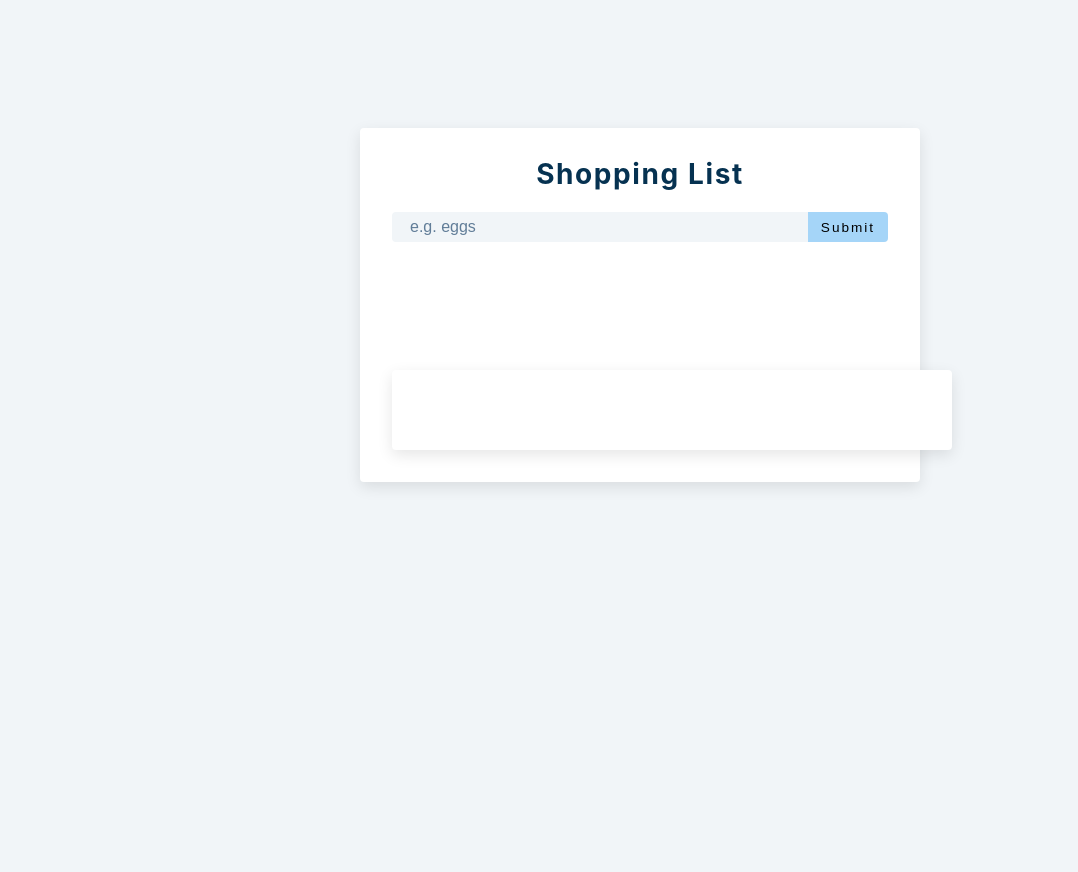
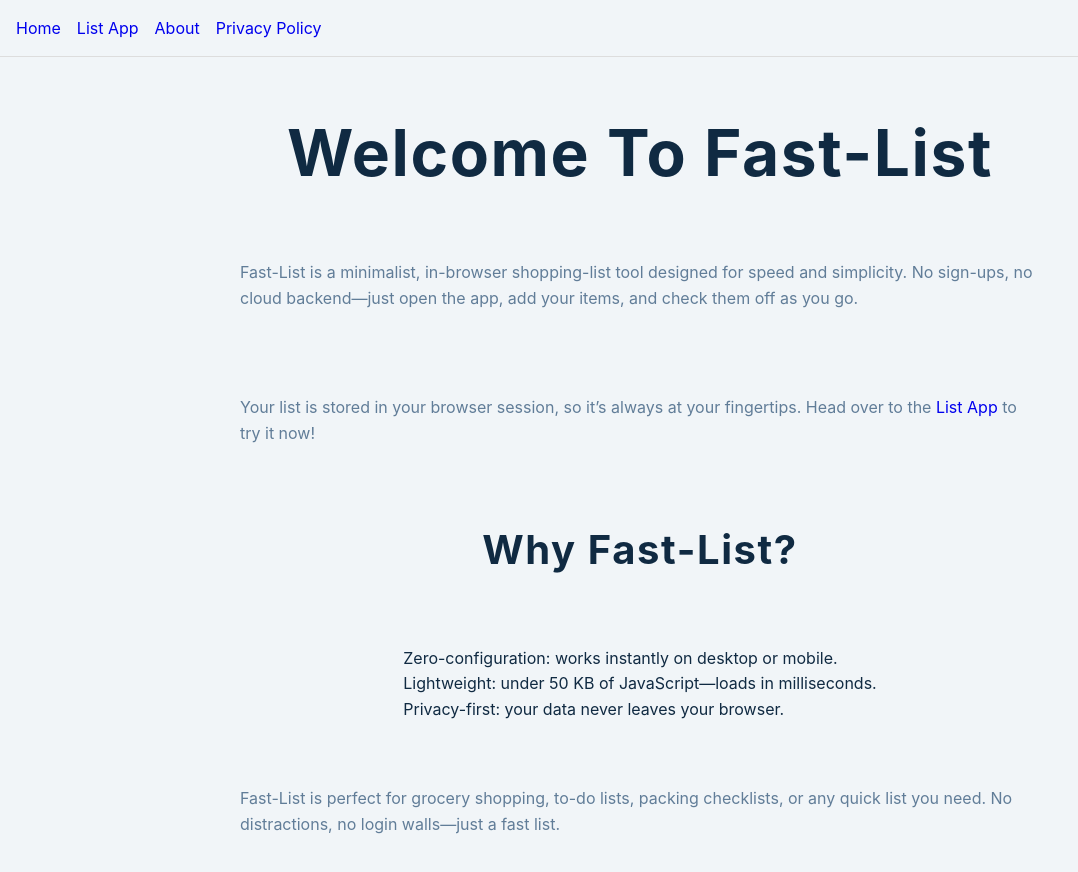
Before and after one commit to afplana/shopping-list, a React (Create React App) app: page / in a window 1280 px wide. Shown: the top 872 px of the page, without its empty margins (0-1078 px from the left). Before the commit the page ends 800 px from the top, so only its background shows below. Built offline with nearby package versions, Linux system fonts and the light colour scheme.

Commit message:
feat: add Router, NavBar, Home/About/Privacy pages

```diff
--- a/package.json
+++ b/package.json
@@ -13,6 +13,7 @@
     "react": "^17.0.2",
     "react-dom": "^17.0.2",
     "react-icons": "^4.3.1",
+    "react-router-dom": "^6.30.1",
     "react-scripts": "4.0.3",
     "typescript": "^4.4.3",
     "web-vitals": "^1.1.2"
@@ -40,5 +41,8 @@
       "last 1 firefox version",
       "last 1 safari version"
     ]
+  },
+  "devDependencies": {
+    "@types/react-router-dom": "^5.3.3"
   }
 }
--- a/src/App.tsx
+++ b/src/App.tsx
@@ -1,99 +1,19 @@
-import { FunctionComponent, useEffect, useState } from 'react';
-import Alert from './Alert'
-import List from './List'
-import AdComponent from './AdComponent'
+import { Routes, Route } from 'react-router-dom';
+import NavBar from './components/NavBar';
+import Home from './pages/Home';
+import FastList from './pages/FastList';
+import About from './pages/About';
+import Privacy from './pages/Privacy';
 
-import { ShoppingItem, AlertStatus, AlertType } from './types'
-
-const getLocalStorage: (() => ShoppingItem[]) = () => {
-  let list = localStorage.getItem('list');
-  if (list) {
-    return JSON.parse(list) as ShoppingItem[];
-  } else {
-    return [] as ShoppingItem[];
-  }
-}
-
-const emptyShoppingItems: ShoppingItem[] = []
-const alertStatus: AlertStatus = { show: false, msg: '', type: AlertType.NULL }
-const editingId: string = '';
-
-const App: FunctionComponent = () => {
-  const [name, setName] = useState('');
-  const [list, setList] = useState(getLocalStorage);
-  const [isEditing, setIsEditing] = useState(false);
-  const [editID, setEditID] = useState(editingId);
-  const [alert, setAlert] = useState(alertStatus);
-
-  const handleSubmit = (e: any) => {
-    e.preventDefault();
-    if (!name) {
-      showAlert(true, AlertType.DANGER, 'please enter value');
-    } else if (name && isEditing) {
-      setList(list.map((it) => {
-        if (it.id === editID) {
-          return { ...it, title: name }
-        }
-        return it
-      }));
-      setName('');
-      setEditID('');
-      setIsEditing(false);
-      showAlert(true, AlertType.SUCCESS, 'value updated');
-    } else {
-      showAlert(true, AlertType.SUCCESS, 'item added to the list');
-      const newItem = { id: new Date().getTime().toString(), title: name };
-      setList([...list, newItem]);
-      setName('');
-    }
-  }
-
-  const showAlert = (show = false, type = AlertType.NULL, msg = '') => setAlert({ show, type, msg })
-
-  const clearList = () => {
-    showAlert(true, AlertType.DANGER, 'empty list');
-    setList(emptyShoppingItems);
-  }
-
-  const removeItem = (id: string) => {
-    showAlert(true, AlertType.DANGER, 'item removed');
-    setList(list.filter((item) => item.id !== id));
-  }
-
-  const editItem = (id: string) => {
-    const selectedItem: ShoppingItem = list.filter((item) => item.id === id)[0];
-    setIsEditing(true);
-    setEditID(id);
-    setName(selectedItem.title)
-  }
-
-  useEffect(() => {
-    localStorage.setItem('list', JSON.stringify(list));
-  }, [list]);
-
-  return (
-    <section className="section-center">
-      <form onSubmit={handleSubmit} className="grocery-form">
-        {alert.show && <Alert {...alert} removeAlert={showAlert} itemList={list} />}
-        <h3>shopping list</h3>
-        <div className="form-control">
-          <input type="text" className="grocery" placeholder="e.g. eggs" value={name} onChange={(e) => setName(e.target.value)} />
-          <button type="submit" className="submit-btn">
-            {isEditing ? 'edit' : 'submit'}
-          </button>
-        </div>
-      </form>
-
-      <AdComponent />
-
-      {list.length > 0 && (
-        <div className="grocery-container">
-          <List items={list} removeItem={removeItem} editItem={editItem} />
-          <button className="clear-btn" onClick={clearList}>clear items</button>
-        </div>
-      )}
-    </section>
-  );
-}
-
+const App: React.FC = () => (
+  <>
+    <NavBar />
+    <Routes>
+      <Route path="/" element={<Home />} />
+      <Route path="/fast-list" element={<FastList />} />
+      <Route path="/about" element={<About />} />
+      <Route path="/privacy" element={<Privacy />} />
+    </Routes>
+  </>
+);
 export default App;
--- a/src/Alert.tsx
+++ b/src/components/Alert.tsx
@@ -1,5 +1,5 @@
 import { FunctionComponent, useEffect } from 'react';
-import { ShoppingItem } from './types';
+import { ShoppingItem } from '../types';
 
 
 interface Props {
--- /dev/null
+++ b/src/components/NavBar.tsx
@@ -0,0 +1,11 @@
+import { Link } from 'react-router-dom';
+
+const NavBar: React.FC = () => (
+    <nav style={{ padding: '1rem', borderBottom: '1px solid #ddd' }}>
+        <Link to="/" style={{ marginRight: '1rem' }}>Home</Link>
+        <Link to="/fast-list" style={{ marginRight: '1rem' }}>List App</Link>
+        <Link to="/about" style={{ marginRight: '1rem' }}>About</Link>
+        <Link to="/privacy">Privacy Policy</Link>
+    </nav>
+);
+export default NavBar;
--- a/src/index.tsx
+++ b/src/index.tsx
@@ -2,10 +2,11 @@ import React from 'react';
 import ReactDOM from 'react-dom';
 import './index.css';
 import App from './App';
+import { BrowserRouter } from 'react-router-dom';
 
 ReactDOM.render(
-  <React.StrictMode>
+  <BrowserRouter>
     <App />
-  </React.StrictMode>,
+  </BrowserRouter>,
   document.getElementById('root')
 );
--- /dev/null
+++ b/src/pages/About.tsx
@@ -0,0 +1,20 @@
+const About: React.FC = () => (
+    <main style={{ maxWidth: 800, margin: '2rem auto', lineHeight: 1.6 }}>
+        <h1>About Fast-List</h1>
+        <p>
+            Fast-List was built by a solo developer who wanted a no-frills way to jot down lists on the go.
+            As a Senior Software Engineer and productivity enthusiast, I found existing apps too heavy or privacy-invasive.
+        </p>
+        <ul>
+            <li>Lightning-fast interface that opens in under a second.</li>
+            <li>No sign-in required—your data stays local to your browser.</li>
+            <li>Cross-platform support: works on any modern browser, desktop or mobile.</li>
+        </ul>
+        <p>
+            Whether you’re at the grocery store, planning your next trip,
+            or just making a quick to-do list, Fast-List is there in one click.
+        </p>
+        <p><em>— Your Name, Creator of Fast-List</em></p>
+    </main>
+);
+export default About;
--- /dev/null
+++ b/src/pages/FastList.tsx
@@ -0,0 +1,100 @@
+import { FunctionComponent, useEffect, useState } from 'react';
+import Alert from '../components/Alert'
+import List from '../List'
+import AdComponent from '../components/AdComponent'
+
+import { ShoppingItem, AlertStatus, AlertType } from '../types'
+
+const getLocalStorage: (() => ShoppingItem[]) = () => {
+    let list = localStorage.getItem('list');
+    if (list) {
+        return JSON.parse(list) as ShoppingItem[];
+    } else {
+        return [] as ShoppingItem[];
+    }
+}
+
+const emptyShoppingItems: ShoppingItem[] = []
+const alertStatus: AlertStatus = { show: false, msg: '', type: AlertType.NULL }
+const editingId: string = '';
+
+const FastList: FunctionComponent = () => {
+    const [name, setName] = useState('');
+    const [list, setList] = useState(getLocalStorage);
+    const [isEditing, setIsEditing] = useState(false);
+    const [editID, setEditID] = useState(editingId);
+    const [alert, setAlert] = useState(alertStatus);
+
+    const handleSubmit = (e: any) => {
+        e.preventDefault();
+        if (!name) {
+            showAlert(true, AlertType.DANGER, 'please enter value');
+        } else if (name && isEditing) {
+            setList(list.map((it) => {
+                if (it.id === editID) {
+                    return { ...it, title: name }
+                }
+                return it
+            }));
+            setName('');
+            setEditID('');
+            setIsEditing(false);
+            showAlert(true, AlertType.SUCCESS, 'value updated');
+        } else {
+            showAlert(true, AlertType.SUCCESS, 'item added to the list');
+            const newItem = { id: new Date().getTime().toString(), title: name };
+            setList([...list, newItem]);
+            setName('');
+        }
+    }
+
+    const showAlert = (show = false, type = AlertType.NULL, msg = '') => setAlert({ show, type, msg })
+
+    const clearList = () => {
+        showAlert(true, AlertType.DANGER, 'empty list');
+        setList(emptyShoppingItems);
+    }
+
+    const removeItem = (id: string) => {
+        showAlert(true, AlertType.DANGER, 'item removed');
+        setList(list.filter((item) => item.id !== id));
+    }
+
+    const editItem = (id: string) => {
+        const selectedItem: ShoppingItem = list.filter((item) => item.id === id)[0];
+        setIsEditing(true);
+        setEditID(id);
+        setName(selectedItem.title)
+    }
+
+    useEffect(() => {
+        localStorage.setItem('list', JSON.stringify(list));
+    }, [list]);
+
+    return (
+        <>
+            <AdComponent />
+            <section className="section-center">
+                <form onSubmit={handleSubmit} className="grocery-form">
+                    {alert.show && <Alert {...alert} removeAlert={showAlert} itemList={list} />}
+                    <h3>shopping list</h3>
+                    <div className="form-control">
+                        <input type="text" className="grocery" placeholder="e.g. eggs" value={name} onChange={(e) => setName(e.target.value)} />
+                        <button type="submit" className="submit-btn">
+                            {isEditing ? 'edit' : 'submit'}
+                        </button>
+                    </div>
+                </form>
+
+                {list.length > 0 && (
+                    <div className="grocery-container">
+                        <List items={list} removeItem={removeItem} editItem={editItem} />
+                        <button className="clear-btn" onClick={clearList}>clear items</button>
+                    </div>
+                )}
+            </section>
+        </>
+    );
+}
+
+export default FastList;
--- /dev/null
+++ b/src/pages/Home.tsx
@@ -0,0 +1,24 @@
+const Home: React.FC = () => (
+    <main style={{ maxWidth: 800, margin: '2rem auto', lineHeight: 1.6 }}>
+        <h1>Welcome to Fast-List</h1>
+        <p>
+            Fast-List is a minimalist, in-browser shopping-list tool designed for speed and simplicity.
+            No sign-ups, no cloud backend—just open the app, add your items, and check them off as you go.
+        </p>
+        <p>
+            Your list is stored in your browser session, so it’s always at your fingertips.
+            Head over to the <a href="/fast-list">List App</a> to try it now!
+        </p>
+        <h2>Why Fast-List?</h2>
+        <ul>
+            <li>Zero-configuration: works instantly on desktop or mobile.</li>
+            <li>Lightweight: under 50 KB of JavaScript—loads in milliseconds.</li>
+            <li>Privacy-first: your data never leaves your browser.</li>
+        </ul>
+        <p>
+            Fast-List is perfect for grocery shopping, to-do lists, packing checklists,
+            or any quick list you need. No distractions, no login walls—just a fast list.
+        </p>
+    </main>
+);
+export default Home;
--- /dev/null
+++ b/src/pages/Privacy.tsx
@@ -0,0 +1,15 @@
+const Privacy: React.FC = () => (
+    <main style={{ maxWidth: 800, margin: '2rem auto', lineHeight: 1.6 }}>
+        <h1>Privacy Policy</h1>
+        <p>Last updated: June 8, 2025</p>
+        <h2>Information We Collect</h2>
+        <ul>
+            <li><strong>Browser Storage:</strong> Your lists are saved in <code>localStorage</code>. We never transmit them.</li>
+            <li><strong>Analytics:</strong> Google Analytics for pageviews only—no PII.</li>
+            <li><strong>Ads:</strong> Google AdSense may use cookies to serve relevant ads. See Google’s policy for details.</li>
+        </ul>
+        <h2>Contact</h2>
+        <p>Email us at <a href="mailto:you@devm2od.com">you@devm2od.com</a></p>
+    </main>
+);
+export default Privacy;
```
Also changed, not shown: src/components/AdComponent.tsx (renamed from src/AdComponent.tsx), 1 other file (tests, documents, lock files or other folders).
